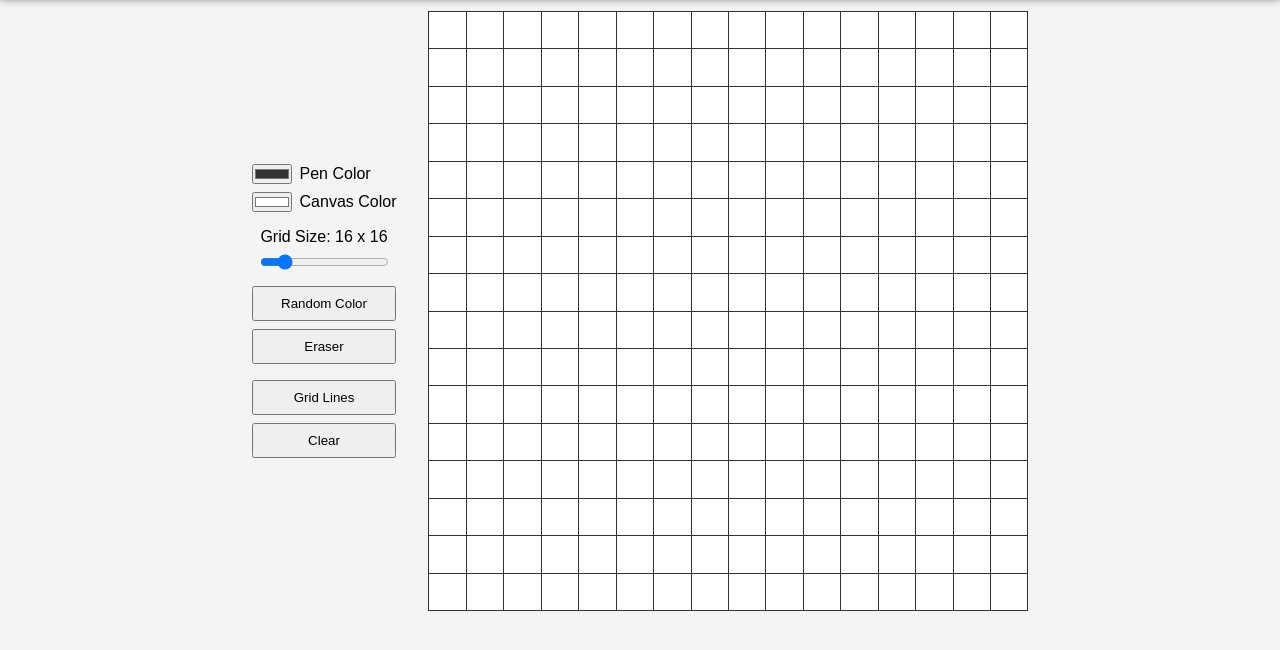
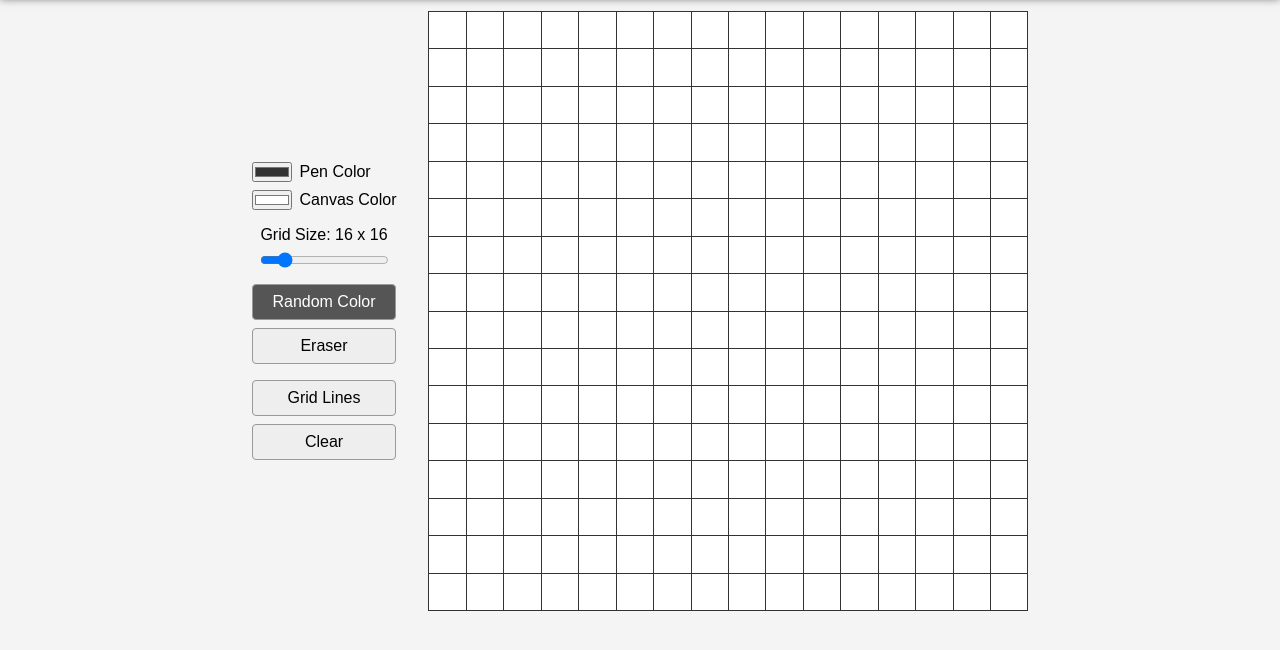
Before and after one commit to karolistech/etch-a-sketch, a website built with Vite: page index.html in a window 1280 px wide. Both pictures are taken after a click on the button "Random Color". Shown: the part 74-724 px from the top of the page. Built offline with nearby package versions, Linux system fonts and the light colour scheme.

Commit message:
feat: add selected state styles for control buttons

```diff
--- a/src/main.ts
+++ b/src/main.ts
@@ -28,6 +28,9 @@
 
 function setMode(mode: Mode) {
   state.mode = state.mode === mode ? "draw" : mode;
+
+  randomBtn.classList.toggle("controls__btn--selected", state.mode === "randomize");
+  eraserBtn.classList.toggle("controls__btn--selected", state.mode === "erase");
 }
 
 function updatePenColor() {
--- a/src/style.css
+++ b/src/style.css
@@ -58,6 +58,19 @@
 .controls__btn {
   flex: 1;
   padding-block: 0.5rem;
+  background-color: #eee;
+  border: 1px solid #999;
+  border-radius: 4px;
+  color: #000;
+  font-family: inherit;
+  font-size: 1rem;
+  cursor: pointer;
+  transition: background-color 0.3s ease, color 0.3s ease;
+}
+
+.controls__btn--selected {
+  background-color: #555;
+  color: #fff;
 }
 
 .canvas {
@@ -87,3 +100,13 @@
     flex-direction: column;
   }
 }
+
+@media (hover: hover) and (pointer: fine) {
+  .controls__btn:hover {
+    background-color: #ddd;
+  }
+
+  .controls__btn--selected:hover {
+    background-color: #444;
+  }
+}
```
